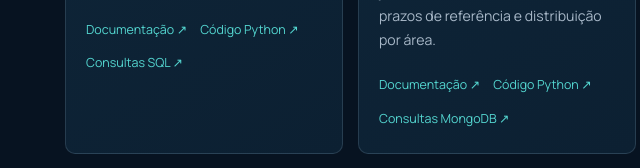
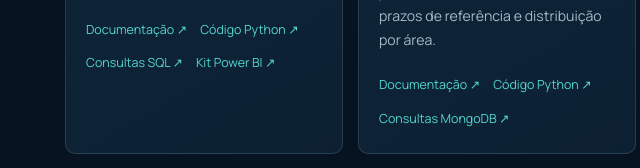
Before and after one commit to RodriguesProject/RodriguesProject, a plain HTML site: page index.html in a window 1280 px wide. Shown: the part 2049-2217 px from the top of the page, 263-903 px from the left. Drawn offline with nearby package versions, Linux system fonts and the light colour scheme.

Commit message:
Adiciona acesso ao kit Power BI na vitrine de projetos

```diff
--- a/index.html
+++ b/index.html
@@ -67,6 +67,7 @@
             <a href="https://github.com/RodriguesProject/RodriguesProject/blob/main/projects/01-analise-varejo-python-sql/README.md" target="_blank" rel="noopener">Documentação ↗</a>
             <a href="https://github.com/RodriguesProject/RodriguesProject/blob/main/projects/01-analise-varejo-python-sql/src/analise_vendas.py" target="_blank" rel="noopener">Código Python ↗</a>
             <a href="https://github.com/RodriguesProject/RodriguesProject/blob/main/projects/01-analise-varejo-python-sql/sql/consultas.sql" target="_blank" rel="noopener">Consultas SQL ↗</a>
+            <a href="https://github.com/RodriguesProject/RodriguesProject/blob/main/projects/01-analise-varejo-python-sql/powerbi/README.md" target="_blank" rel="noopener">Kit Power BI ↗</a>
           </div>
         </article>
         <article class="project">
```
